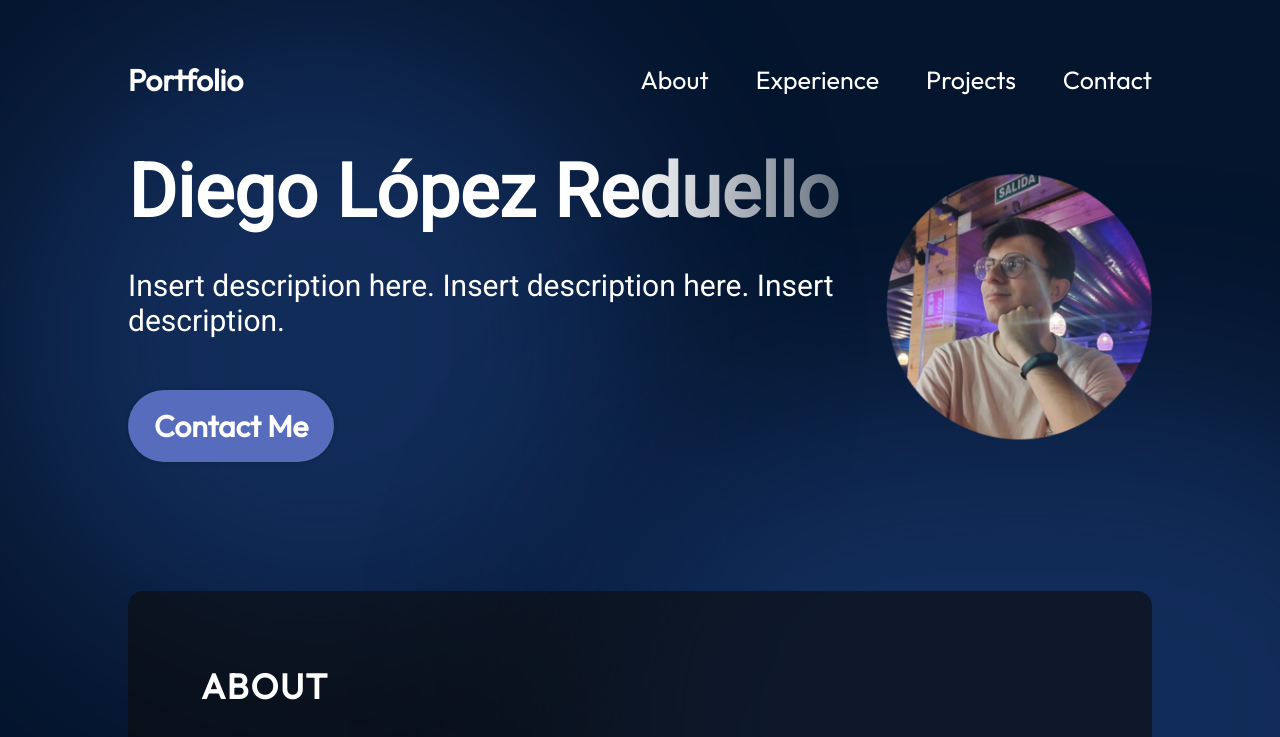
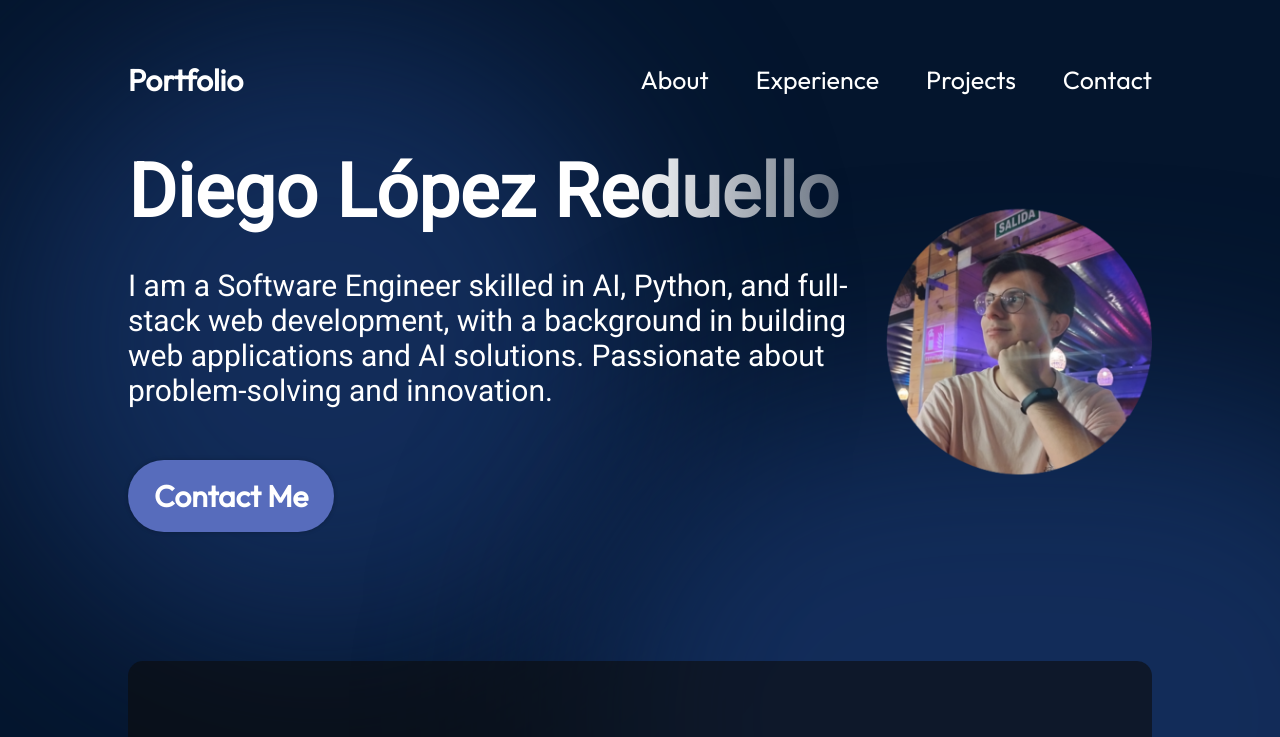
Before and after one commit to Deinigu/portfolio, a React (Vite) app: page / in a window 1280 px wide. Shown: the top 737 px of the page. Built offline with nearby package versions, Linux system fonts and the light colour scheme.

Commit message:
🛠️Better hero

```diff
--- a/src/components/Hero/Hero.jsx
+++ b/src/components/Hero/Hero.jsx
@@ -9,7 +9,9 @@ export const Hero = () => {
       <div className={styles.content}>
         <h1 className={styles.title}>Diego López Reduello</h1>
         <p className={styles.description}>
-          Insert description here. Insert description here. Insert description.
+          I am a Software Engineer skilled in AI, Python, and full-stack web
+          development, with a background in building web applications and AI
+          solutions. Passionate about problem-solving and innovation.
         </p>
         <a href="mailto:myemail@email.com" className={styles.contactBtn}>
           Contact Me
--- a/src/components/Hero/Hero.module.css
+++ b/src/components/Hero/Hero.module.css
@@ -38,6 +38,7 @@
   font-size: 30px;
   font-family: var(--font-roboto);
   margin-bottom: 52px;
+  margin-right: 5%;
 }
 
 .contactBtn {
@@ -52,7 +53,7 @@
 }
 
 .heroImg {
-  width: 50%;
+  width: 100%;
   max-width: 266px;
   z-index: 1;
 
```
